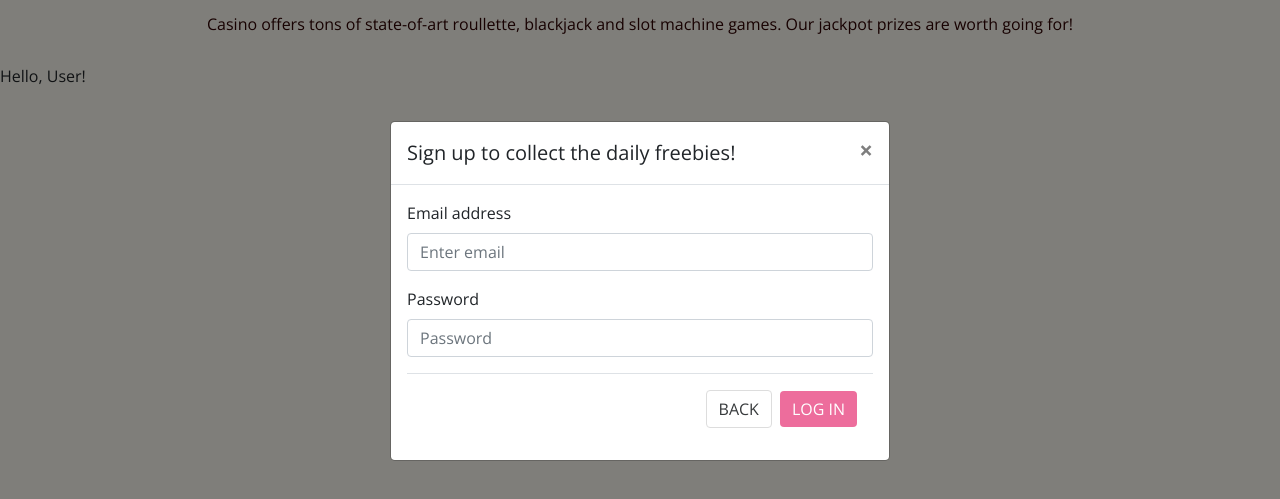
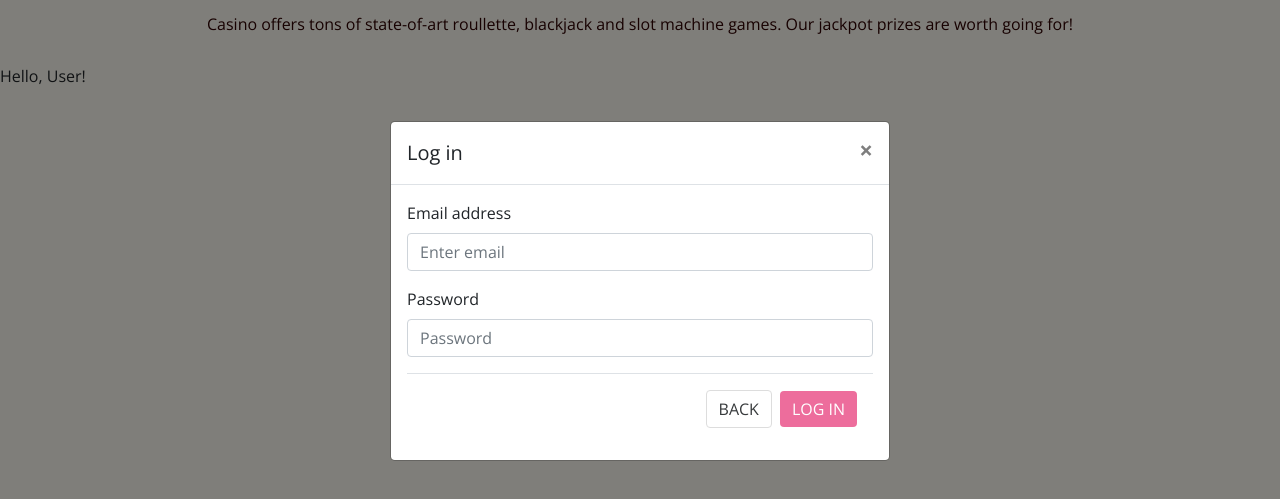
Before and after one commit to sarigu/danskespil-examproject, a website with bundled scripts: page src/index.html in a window 1280 px wide. Both pictures are taken after a click on the link "Log in". Shown: the part 109-608 px from the top of the page. Built offline with nearby package versions, Linux system fonts and the light colour scheme.

Commit message:
once openede now the log in form says log in, not sign up

```diff
--- a/src/index.html
+++ b/src/index.html
@@ -95,7 +95,7 @@
         <div class="modal-content">
           <div class="modal-header">
             <h5 class="modal-title" id="modalSignInCenterTitle">
-              Sign up to collect the daily freebies!
+              Log in
             </h5>
             <button
               type="button"
```
